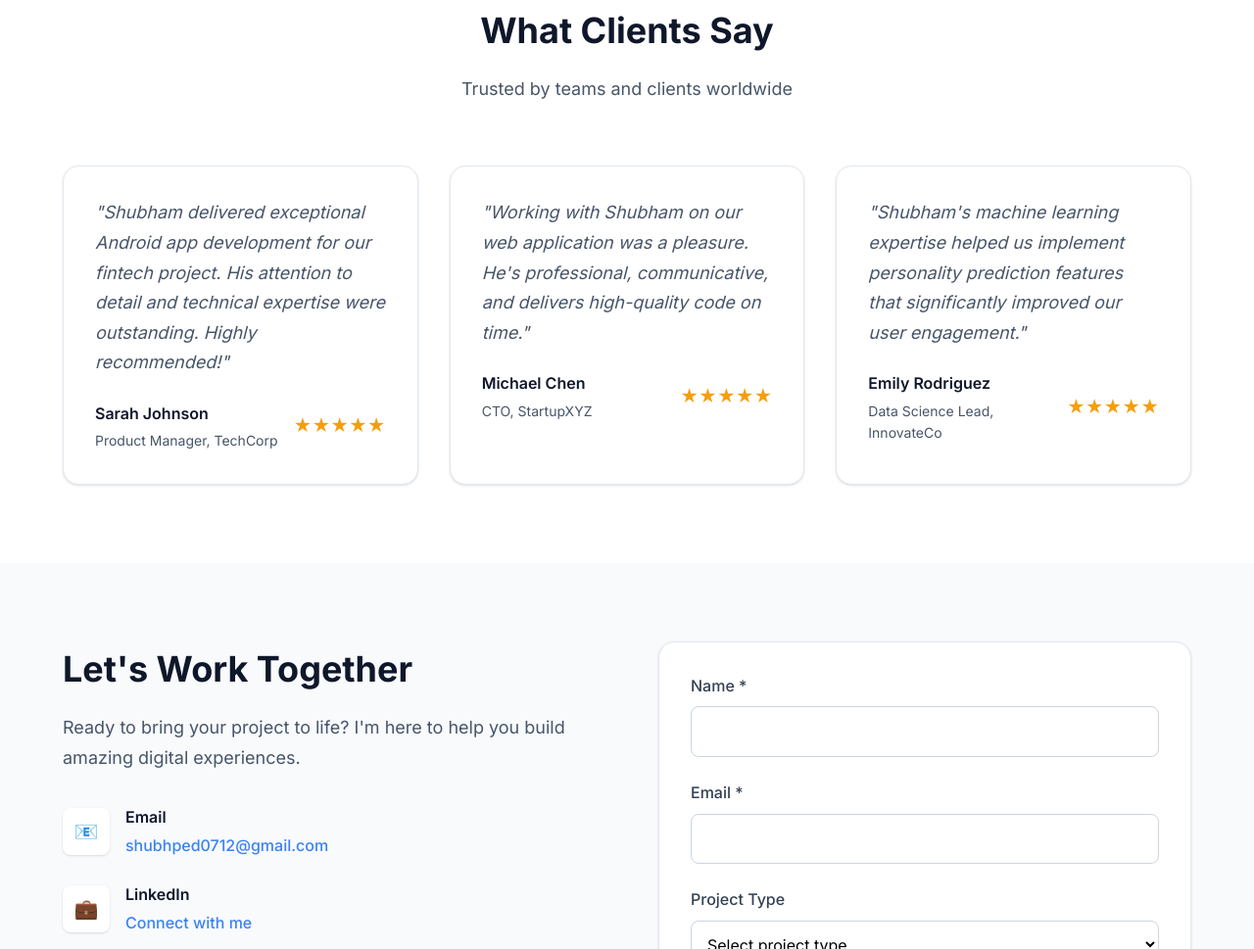
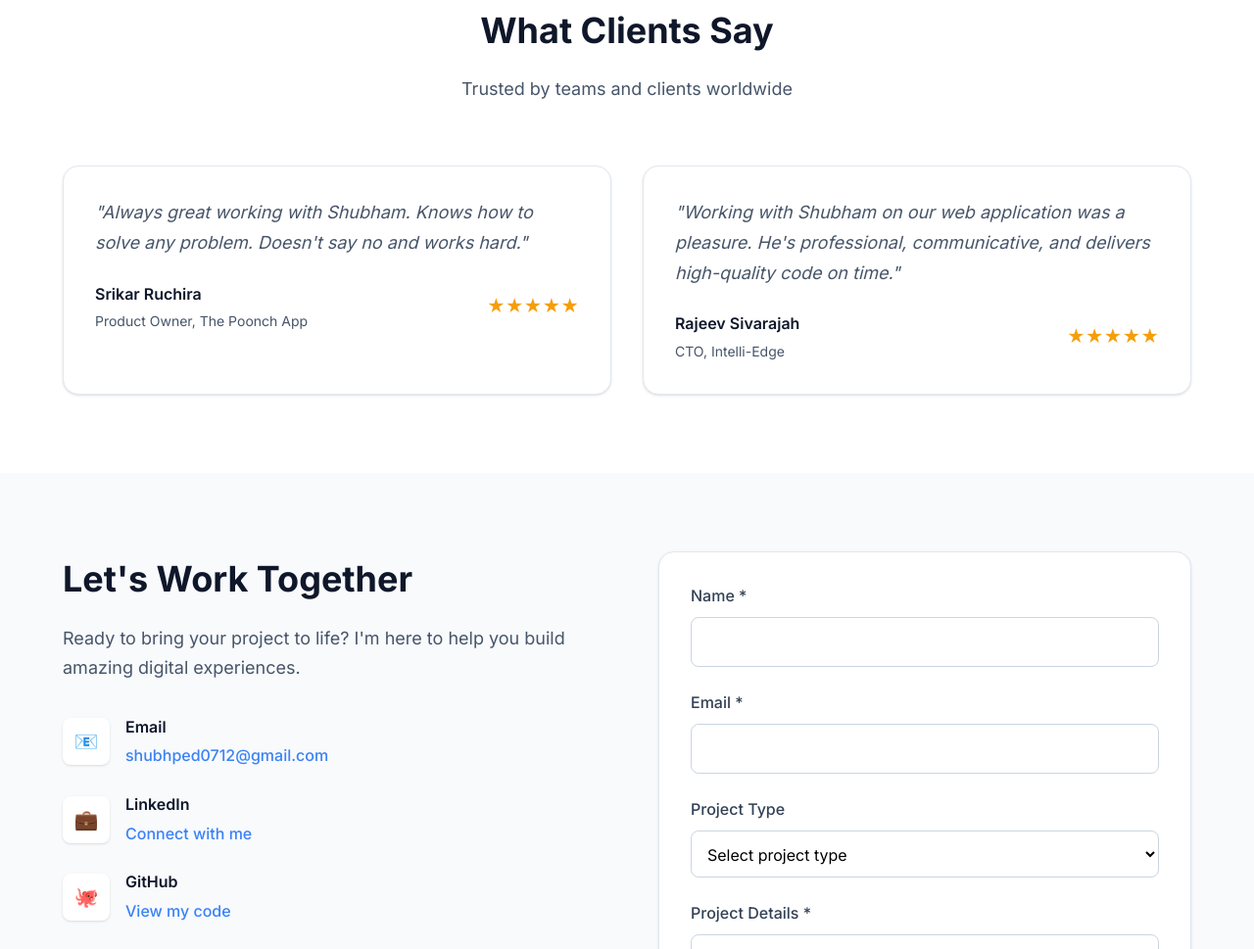
Before and after one commit to shubyaa/shubyaa.github.io, a plain HTML site: page index.html in a window 1280 px wide. Shown: the part 3348-4317 px from the top of the page at 98% size. Drawn offline with Linux system fonts and the light colour scheme.

Commit message:
Updated testimonials

```diff
--- a/index.html
+++ b/index.html
@@ -318,15 +318,14 @@
             <div class="testimonial-card">
               <div class="testimonial-content">
                 <p>
-                  "Shubham delivered exceptional Android app development for our
-                  fintech project. His attention to detail and technical
-                  expertise were outstanding. Highly recommended!"
+                  "Always great working with Shubham. Knows how to solve any
+                  problem. Doesn't say no and works hard."
                 </p>
               </div>
               <div class="testimonial-author">
                 <div class="author-info">
-                  <h4>Sarah Johnson</h4>
-                  <p>Product Manager, TechCorp</p>
+                  <h4>Srikar Ruchira</h4>
+                  <p>Product Owner, The Poonch App</p>
                 </div>
                 <div class="rating">
                   <span>★★★★★</span>
@@ -344,27 +343,8 @@
               </div>
               <div class="testimonial-author">
                 <div class="author-info">
-                  <h4>Michael Chen</h4>
-                  <p>CTO, StartupXYZ</p>
-                </div>
-                <div class="rating">
-                  <span>★★★★★</span>
-                </div>
-              </div>
-            </div>
-
-            <div class="testimonial-card">
-              <div class="testimonial-content">
-                <p>
-                  "Shubham's machine learning expertise helped us implement
-                  personality prediction features that significantly improved
-                  our user engagement."
-                </p>
-              </div>
-              <div class="testimonial-author">
-                <div class="author-info">
-                  <h4>Emily Rodriguez</h4>
-                  <p>Data Science Lead, InnovateCo</p>
+                  <h4>Rajeev Sivarajah</h4>
+                  <p>CTO, Intelli-Edge</p>
                 </div>
                 <div class="rating">
                   <span>★★★★★</span>
```
